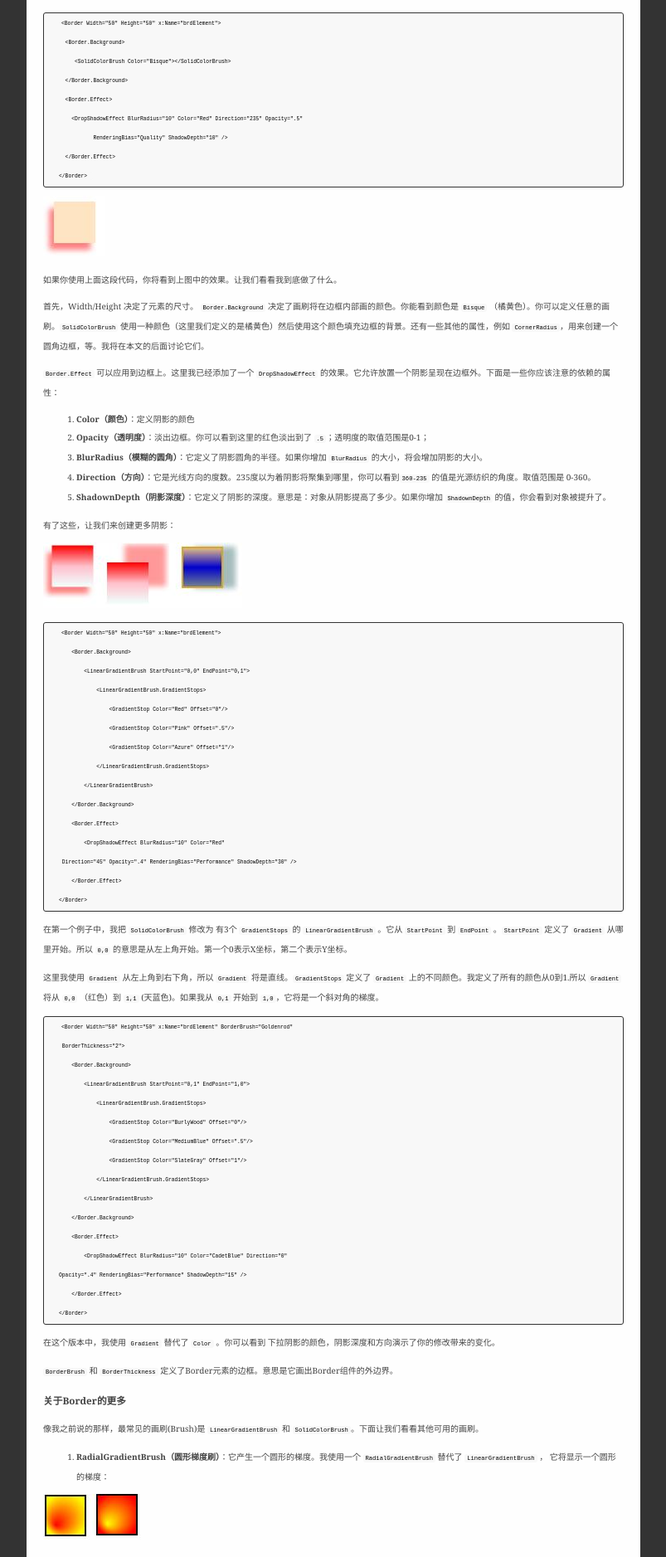
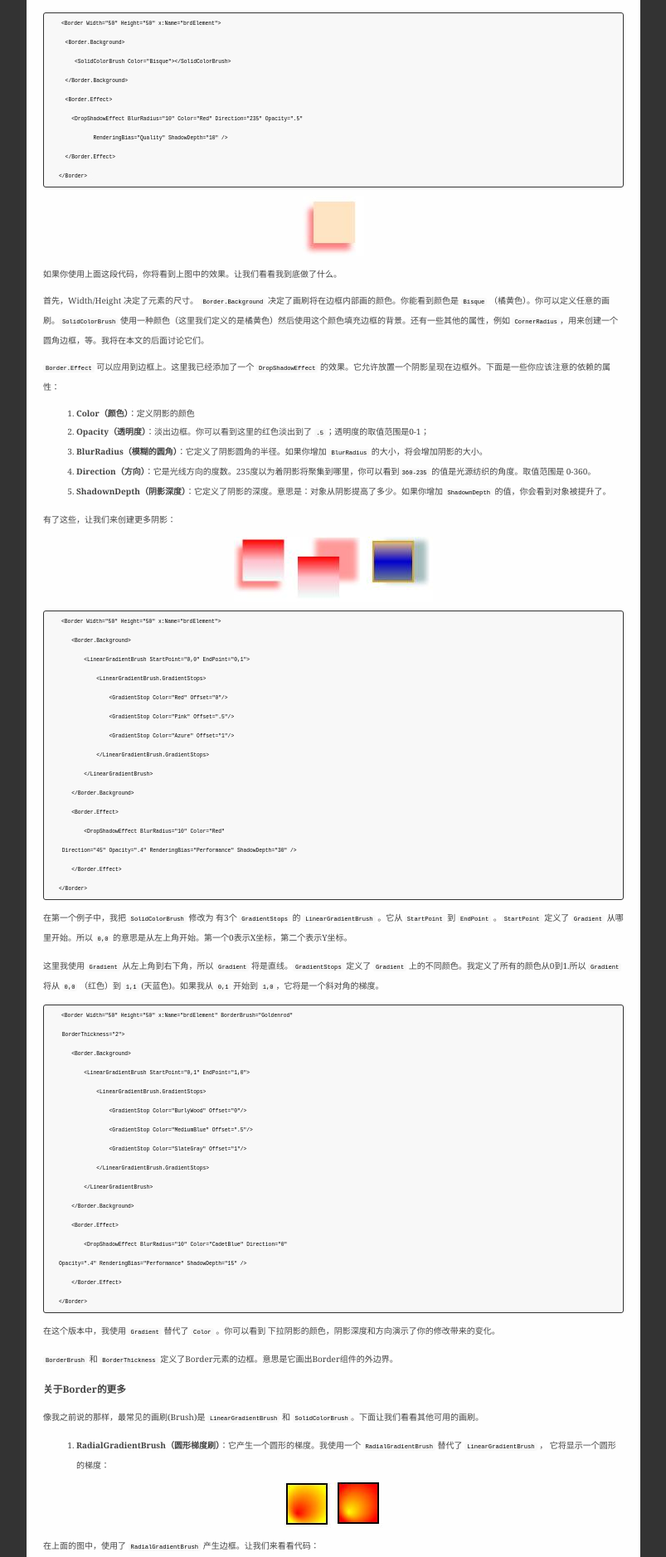
Before and after one commit to osrpt/osrpt.github.com, a Jekyll site: the page built from _posts/2014-04-12-WPF-Tutorial-Fun-with-Border-Brush.md, in a window 1280 px wide. Shown: the part 645-2522 px from the top of the page at 83% size, without its empty margins (238-1041 px from the left). Built offline with Jekyll 4.4.1, drawn with Linux system fonts in a browser that asks for light colours; Markdown is read by kramdown in place of the engine named in the settings.

Commit message:
文章中图片居中显示

```diff
--- a/css/default.css
+++ b/css/default.css
@@ -1,5 +1,5 @@
 html {
-    font-family: "Helvetica Neue",Helvetica,Arial,"Hiragino Sans GB",sans-serif;
+    font-family:"Helvetica Neue", Helvetica, Arial, "Hiragino Sans GB", sans-serif;
     -ms-text-size-adjust: 100%;
     -webkit-text-size-adjust: 100%;
     background:#333;
@@ -278,7 +278,7 @@ pre {
     font-size: 3em;
     margin:0.5em 0;
     border-bottom: 1ps solid #ddd;
-    font-family: Georgia,"Times New Roman",Times,"Kai","Kaiti SC","KaiTi","BiauKai","楷体","楷体_GB2312",serif;
+    font-family: Georgia, "Times New Roman", Times, "Kai", "Kaiti SC", "KaiTi", "BiauKai", "楷体", "楷体_GB2312", serif;
 }
 .article .date {
     font-size:1em;
@@ -290,8 +290,12 @@ pre {
 }
 .article .content {
     line-height: 2.2em;
-    font-family: Georgia,"Times New Roman",Times,"Songti SC","SimSun",serif;
+    font-family: Georgia, "Times New Roman", Times, "Songti SC", "SimSun", serif;
 }
 .article .content p {
     margin:1em auto;
 }
+.article .content img {
+    display: block;
+    margin: auto;
+}
```
